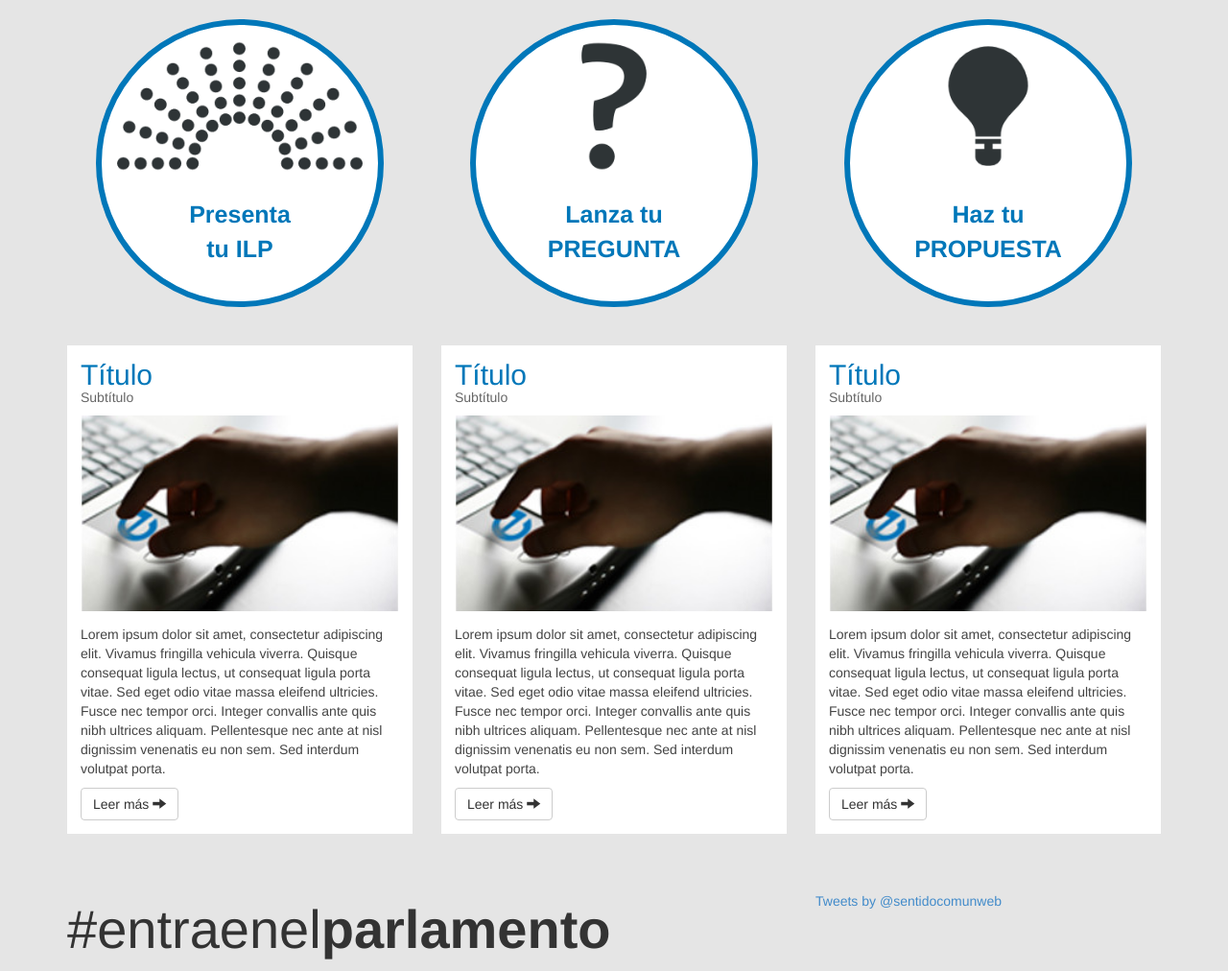
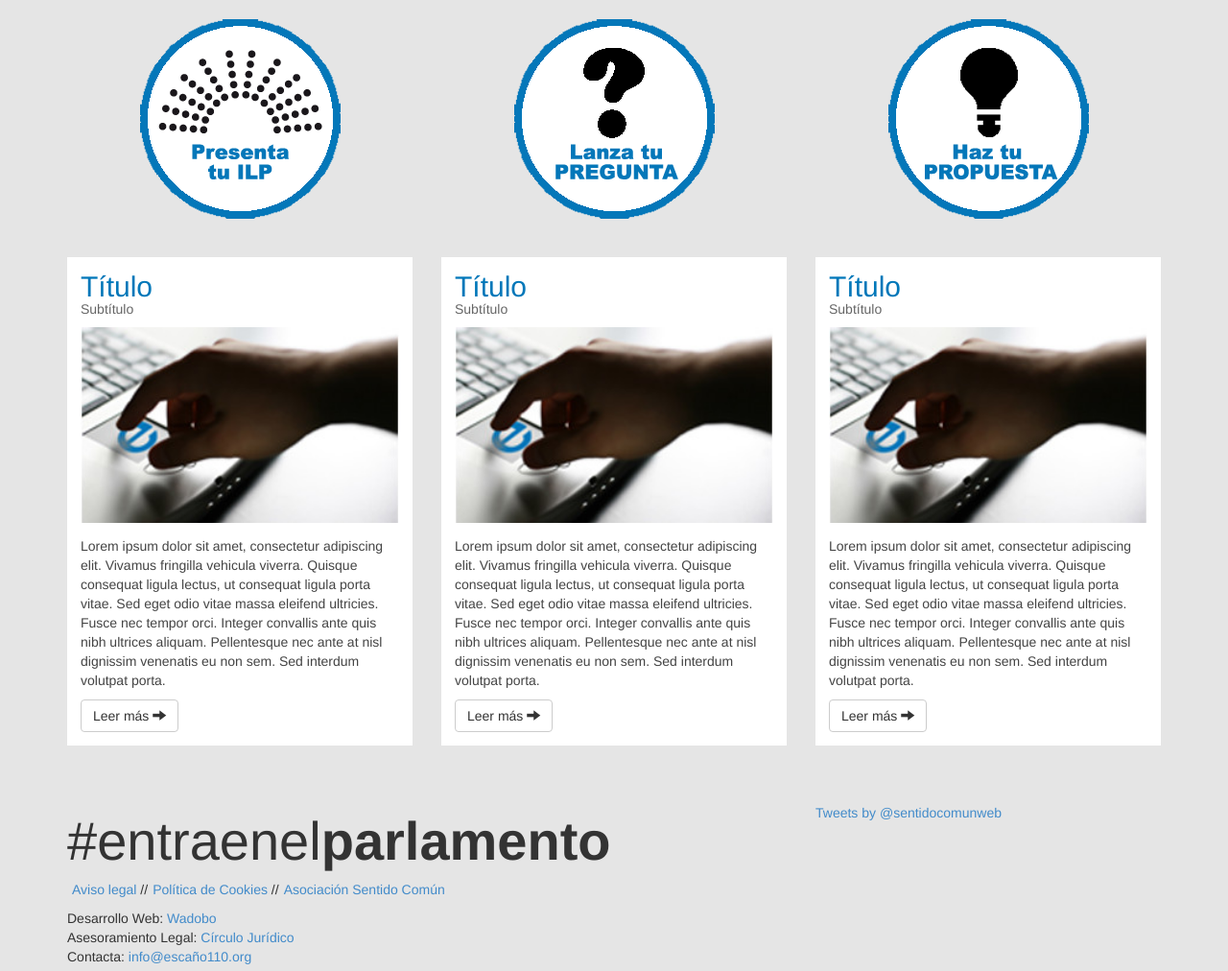
Before and after one commit to wadobo/e110, a Flask app: page / in a window 1280 px wide. Shown: the part 239-1251 px from the top of the page at 96% size. Run offline with Flask 2, Linux system fonts and the light colour scheme; some libraries are stand-ins or nearby versions.

Commit message:
Using images as rounded buttons...

```diff
--- a/e110/static/css/index.css
+++ b/e110/static/css/index.css
@@ -43,6 +43,17 @@
     background-size: 300px auto;
 }
 
+.buttons a {
+    display: block;
+    text-align: center;
+}
+
+@media (max-width: 768px) {
+    .buttons a {
+        margin-top: 1em;
+    }
+}
+
 /** NEWS **/
 .news {
     margin-top: 40px;
--- a/e110/templates/index.html
+++ b/e110/templates/index.html
@@ -7,19 +7,19 @@
 
 {% block content %}
     <div class="row buttons">
-        <div class="col-lg-4">
-            <a class="rounded ilp" href="#">
-                Presenta <br/>tu ILP
+        <div class="col-sm-4">
+            <a href="#">
+                <img src="{{ url_for('static', filename='img/ilpB.png') }}" alt="Presenta tu ILP"/>
             </a>
         </div>
-        <div class="col-lg-4">
-            <a class="rounded pregunta" href="#">
-                Lanza tu <br/>PREGUNTA
+        <div class="col-sm-4">
+            <a href="#">
+                <img src="{{ url_for('static', filename='img/preguntaB.png') }}" alt="Lanza tu pregunta"/>
             </a>
         </div>
-        <div class="col-lg-4">
-            <a class="rounded propuesta" href="#">
-                Haz tu <br/>PROPUESTA
+        <div class="col-sm-4">
+            <a href="#">
+                <img src="{{ url_for('static', filename='img/propuestaB.png') }}" alt="Haz tu propuesta"/>
             </a>
         </div>
     </div>
```
Also changed, not shown: e110/static/img/ilpB.png (added), e110/static/img/preguntaB.png (added), e110/static/img/propuestaB.png (added).
